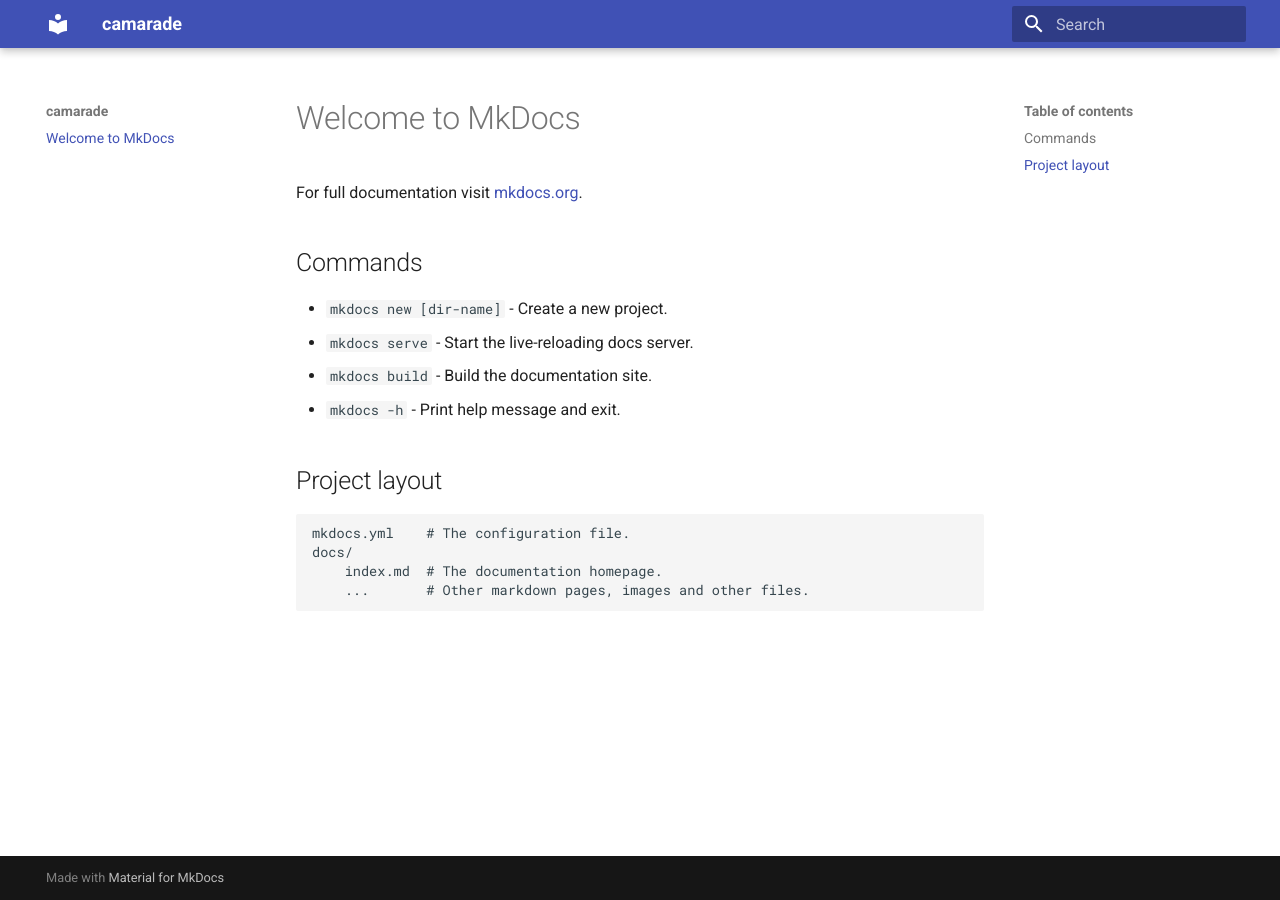
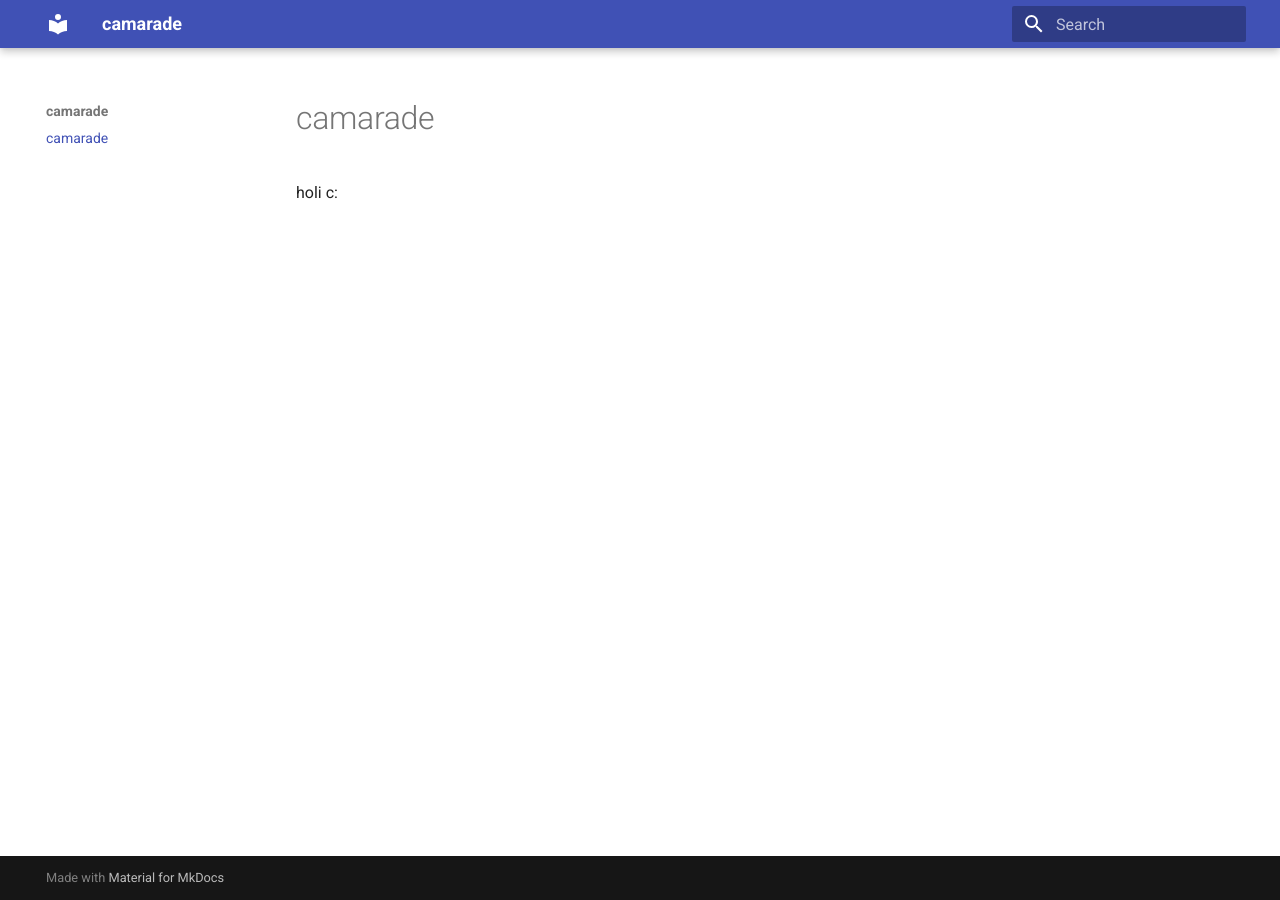
Before and after one commit to ekoconflores/camarade, an MkDocs documentation site: the page built from docs/index.md, in a window 1280 px wide. Built offline with MkDocs 1.6.1 and Material for MkDocs 9.7.7, drawn with Linux system fonts in a browser that asks for light colours.

Commit message:
Test Deploy 🌙

```diff
--- a/docs/index.md
+++ b/docs/index.md
@@ -1,17 +1,3 @@
-# Welcome to MkDocs
+# camarade
 
-For full documentation visit [mkdocs.org](https://www.mkdocs.org).
-
-## Commands
-
-* `mkdocs new [dir-name]` - Create a new project.
-* `mkdocs serve` - Start the live-reloading docs server.
-* `mkdocs build` - Build the documentation site.
-* `mkdocs -h` - Print help message and exit.
-
-## Project layout
-
-    mkdocs.yml    # The configuration file.
-    docs/
-        index.md  # The documentation homepage.
-        ...       # Other markdown pages, images and other files.
+holi c:
```
